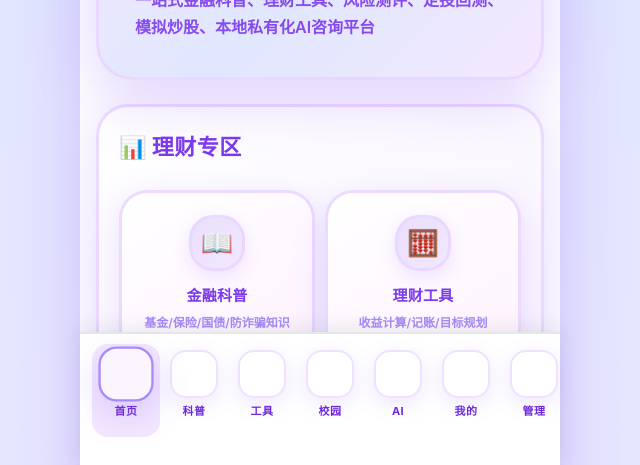
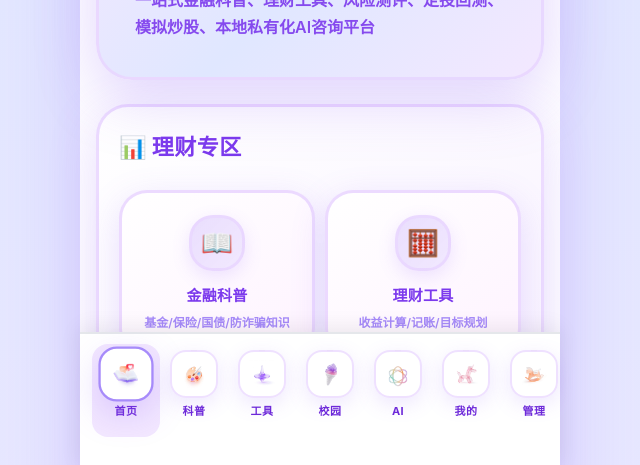
Before and after one commit to zhengsiyao03-art/finance-web, a plain HTML site: page index.html in a window 1280 px wide. Shown: the part 333-798 px from the top of the page, without its empty margins (320-960 px from the left). Drawn offline with nearby package versions, Linux system fonts and the light colour scheme; the site is published under a folder, as on GitHub Pages, so addresses that start at the root find nothing.

Commit message:
Add files via upload

```diff
--- a/index.html
+++ b/index.html
@@ -24,13 +24,13 @@
         .nav-item label { font-size:11px; font-weight:700; }
         .nav-item.active { background:#F3E8FF; color:#7C3AED; }
         .nav-icon { width:48px; height:48px; border-radius:16px; position:relative; transition:all 0.3s; font-size:0 !important; text-indent:-9999px; overflow:visible; border:2px solid rgba(233,213,255,0.7); box-shadow:0 6px 20px rgba(139,92,246,0.15); }
-        .nav-home { background:url('/book.png'); background-size:cover; background-position:center; }
-        .nav-know { background:url('/palette.png'); background-size:cover; background-position:center; }
-        .nav-tool { background:url('/horse.png'); background-size:cover; background-position:center; }
-        .nav-campus { background:url('/ice.png'); background-size:cover; background-position:center; }
-        .nav-ai { background:url('/atom.png'); background-size:cover; background-position:center; }
-        .nav-user { background:url('/top.png'); background-size:cover; background-position:center; }
-        .nav-admin { background:url('/horse2.png'); background-size:cover; background-position:center; }
+        .nav-home { background:url('book.png'); background-size:cover; background-position:center; }
+        .nav-know { background:url('palette.png'); background-size:cover; background-position:center; }
+        .nav-tool { background:url('horse.png'); background-size:cover; background-position:center; }
+        .nav-campus { background:url('ice.png'); background-size:cover; background-position:center; }
+        .nav-ai { background:url('atom.png'); background-size:cover; background-position:center; }
+        .nav-user { background:url('top.png'); background-size:cover; background-position:center; }
+        .nav-admin { background:url('horse2.png'); background-size:cover; background-position:center; }
 
         .nav-item.active .nav-icon { border-color:#A78BFA; background-color:#FAF5FF; transform:scale(1.15); box-shadow:0 10px 30px rgba(139,92,246,0.25); }
 
```
